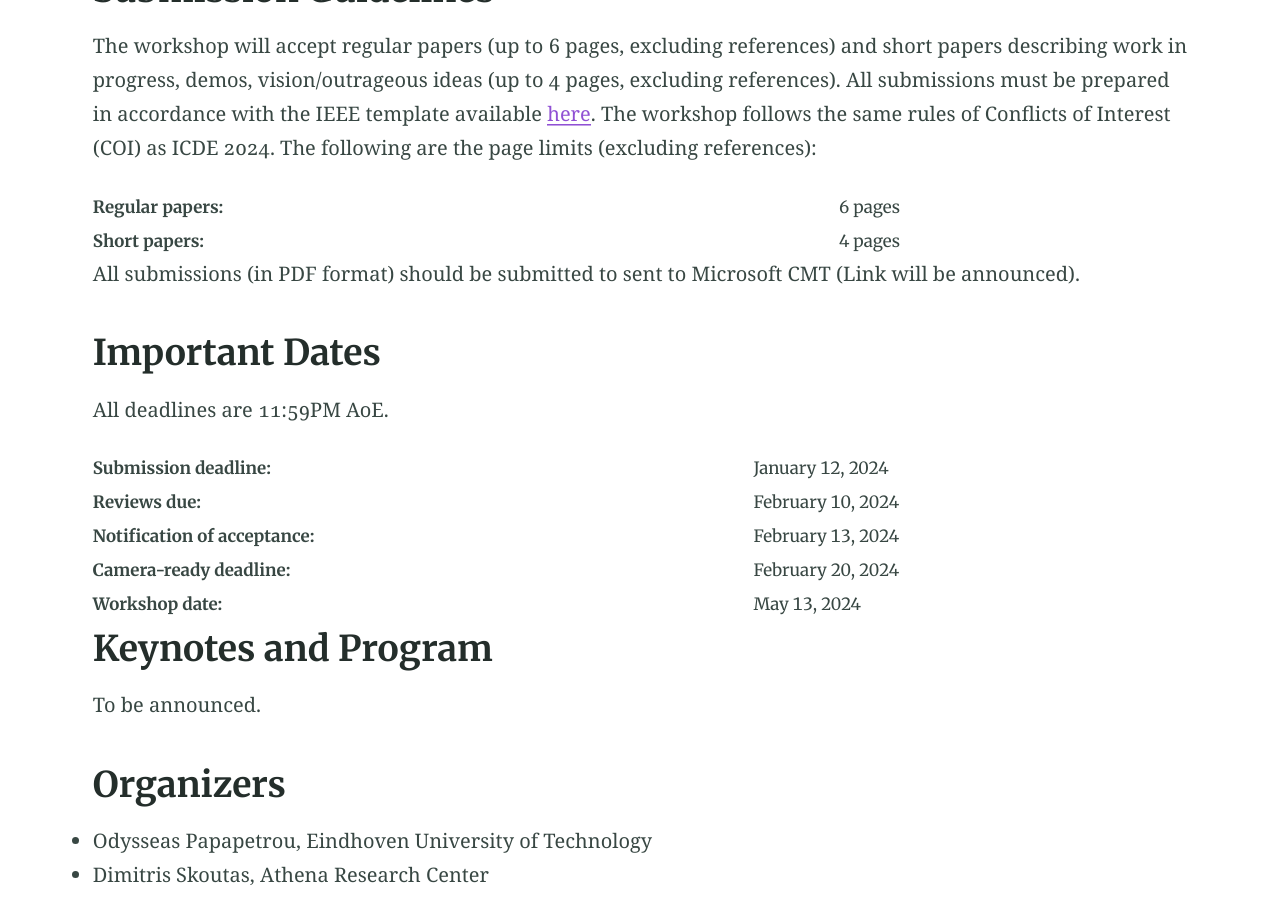
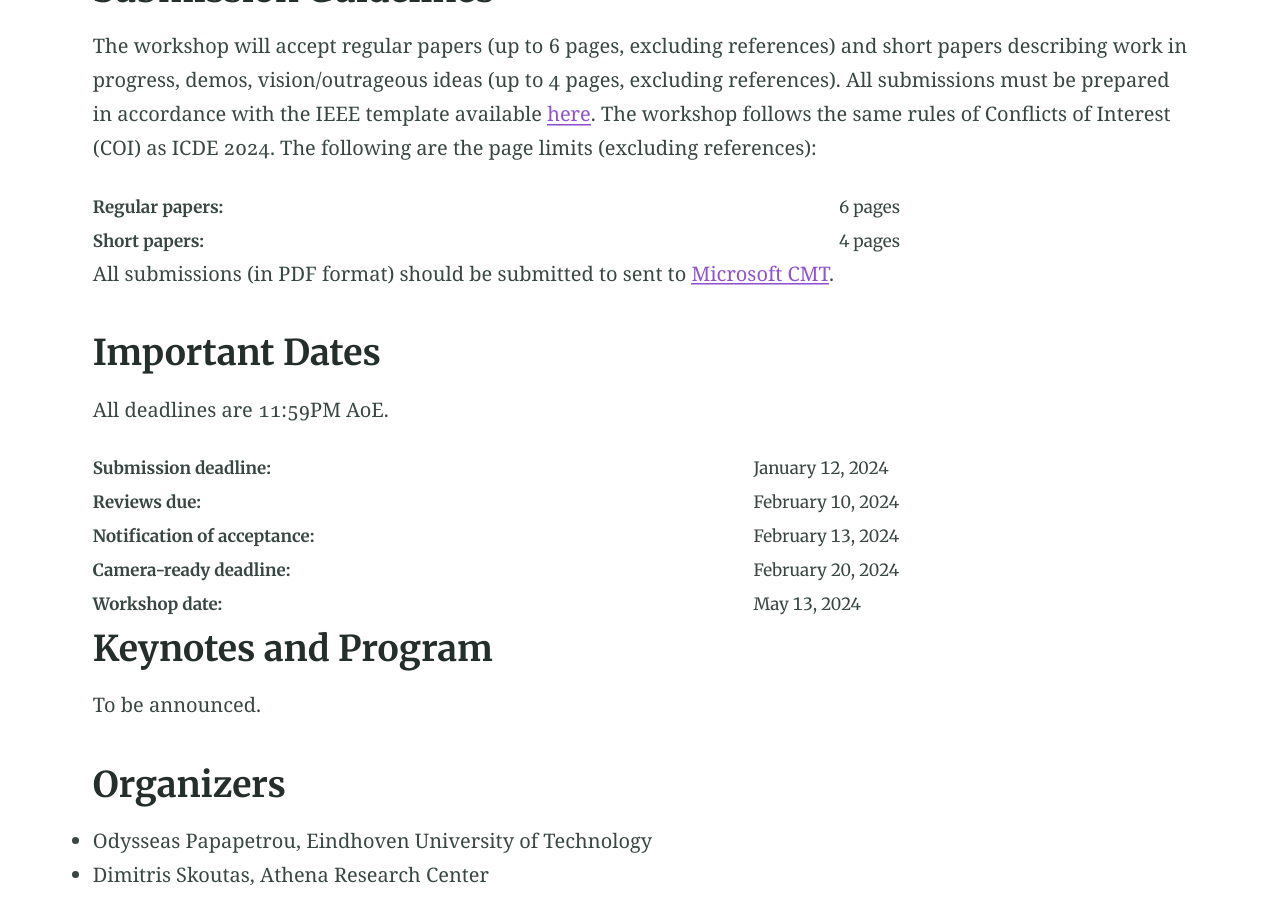
Before and after one commit to multisa2024/multisa2024.icde, a Jekyll site: the page built from index.md, in a window 1280 px wide and 900 px high, scrolled down 1859 px. Built offline with Jekyll 4.4.1, drawn with Linux system fonts in a browser that asks for light colours.

Commit message:
Update index.md

```diff
--- a/index.md
+++ b/index.md
@@ -42,7 +42,7 @@ The workshop will accept regular papers (up to 6 pages, excluding references) an
 | **Regular papers:** | 6 pages |
 | **Short papers:** | 4 pages |
 
-All submissions (in PDF format) should be submitted to sent to Microsoft CMT (Link will be announced).
+All submissions (in PDF format) should be submitted to sent to [Microsoft CMT](https://cmt3.research.microsoft.com/MULTISA2024/).
 
 ## Important Dates
 All deadlines are 11:59PM AoE.
```
